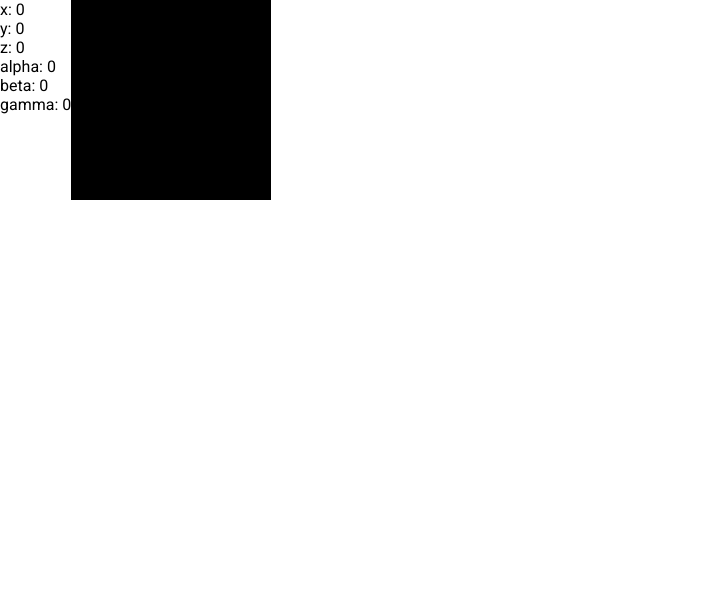
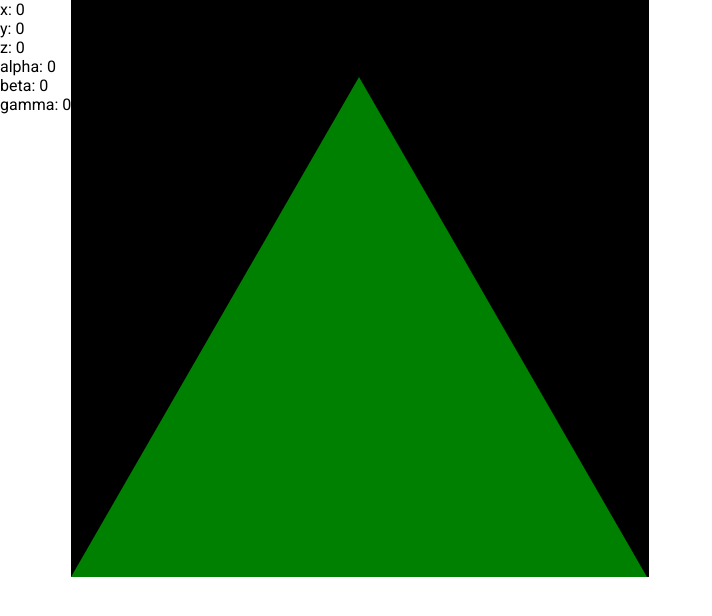
Before and after one commit to ewgenius/magic-ball-pwa, a React app: page / in a window 1280 px wide. Shown: the top 616 px of the page, without its empty margins (0-712 px from the left). Built offline with nearby package versions, Linux system fonts and the light colour scheme.

Commit message:
triangle

```diff
--- a/src/components/MagicBallApp/MagicBallApp.tsx
+++ b/src/components/MagicBallApp/MagicBallApp.tsx
@@ -67,6 +67,15 @@ export default class MagicBallApp extends Component<MagicBallAppProps, MagicBall
     })
   }
 
+  /*
+  style={{
+            transform: `
+              rotateZ(${this.state.alpha - 180}deg)
+              rotateX(${this.state.beta}deg)
+              rotateY(${-this.state.gamma}deg)`
+          }}
+   */
+
   render() {
     return <Flex
       flexColumn
@@ -86,13 +95,9 @@ export default class MagicBallApp extends Component<MagicBallAppProps, MagicBall
         justify='center'
         flexAuto>
         <Box
+          className='triangle'
           align='center'
-          style={{
-            width: 200,
-            height: 200,
-            backgroundColor: '#000',
-            transform: `rotateZ(${this.state.alpha - 180}deg) rotateX(${this.state.beta}deg) rotateY(${-this.state.gamma}deg)`
-          }}></Box>
+          ></Box>
       </Flex>
     </Flex>
   }
--- a/src/components/MagicBallApp/MagitBallApp.scss
+++ b/src/components/MagicBallApp/MagitBallApp.scss
@@ -2,3 +2,23 @@
   width: 100%;
   height: 100%;
 }
+
+$sqrt3: 1.73205080757;
+$triangleH: 500;
+$triangleSide: $triangleH / $sqrt3;
+.triangle {
+  width: #{2 * $triangleSide}px;
+  height: #{2 * $triangleSide}px;
+  background-color: #000;
+  position: relative;
+  color: #fff;
+  &::after {
+    position: absolute;
+    bottom: 0;
+    content: '';
+    height: 0px;
+    width: 0px;
+    border: #{$triangleSide}px solid transparent;
+    border-bottom: #{$triangleH}px solid green
+  }
+}
```
Also changed, not shown: src/components/Triangle/Triangle.tsx (added, +13 -0 lines).
